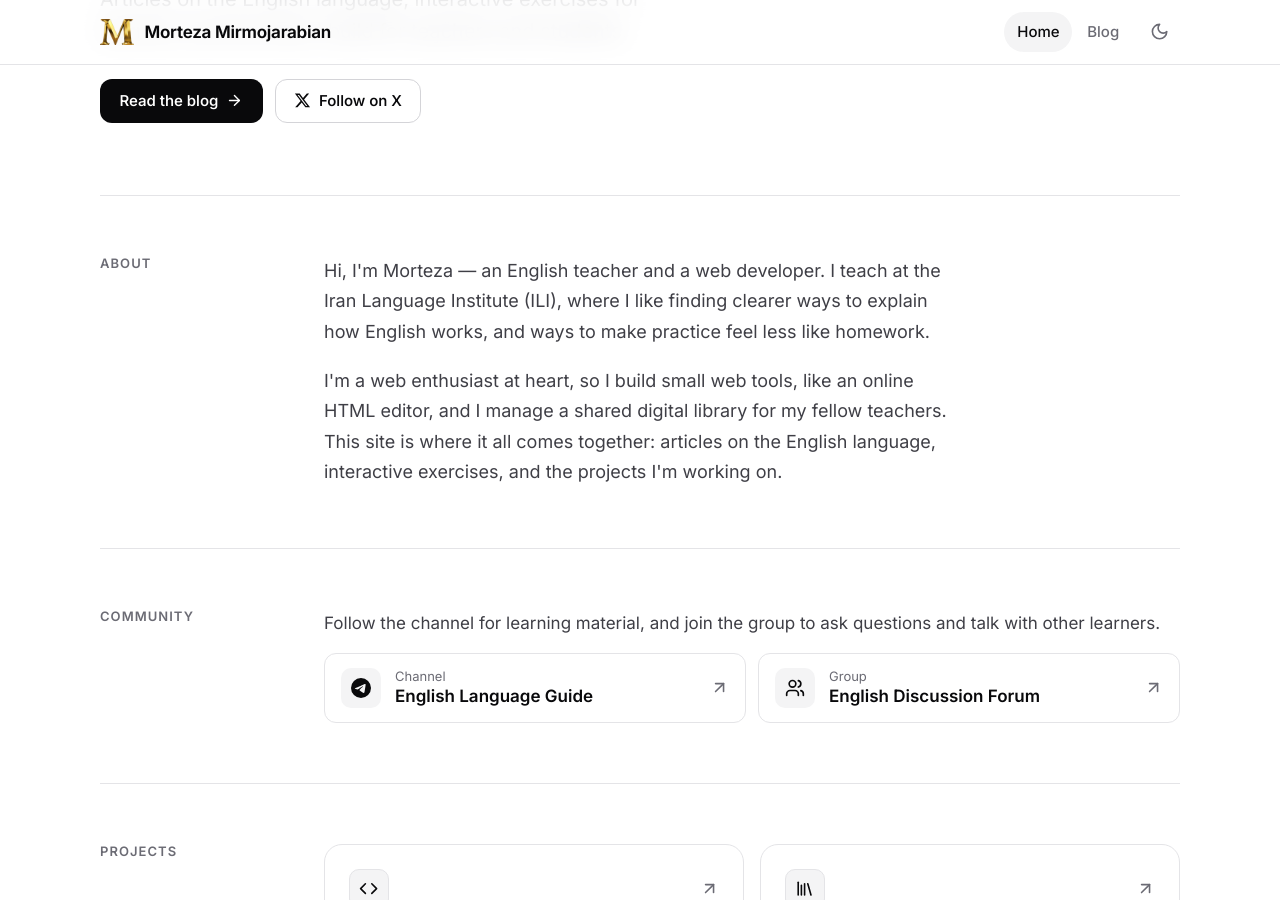
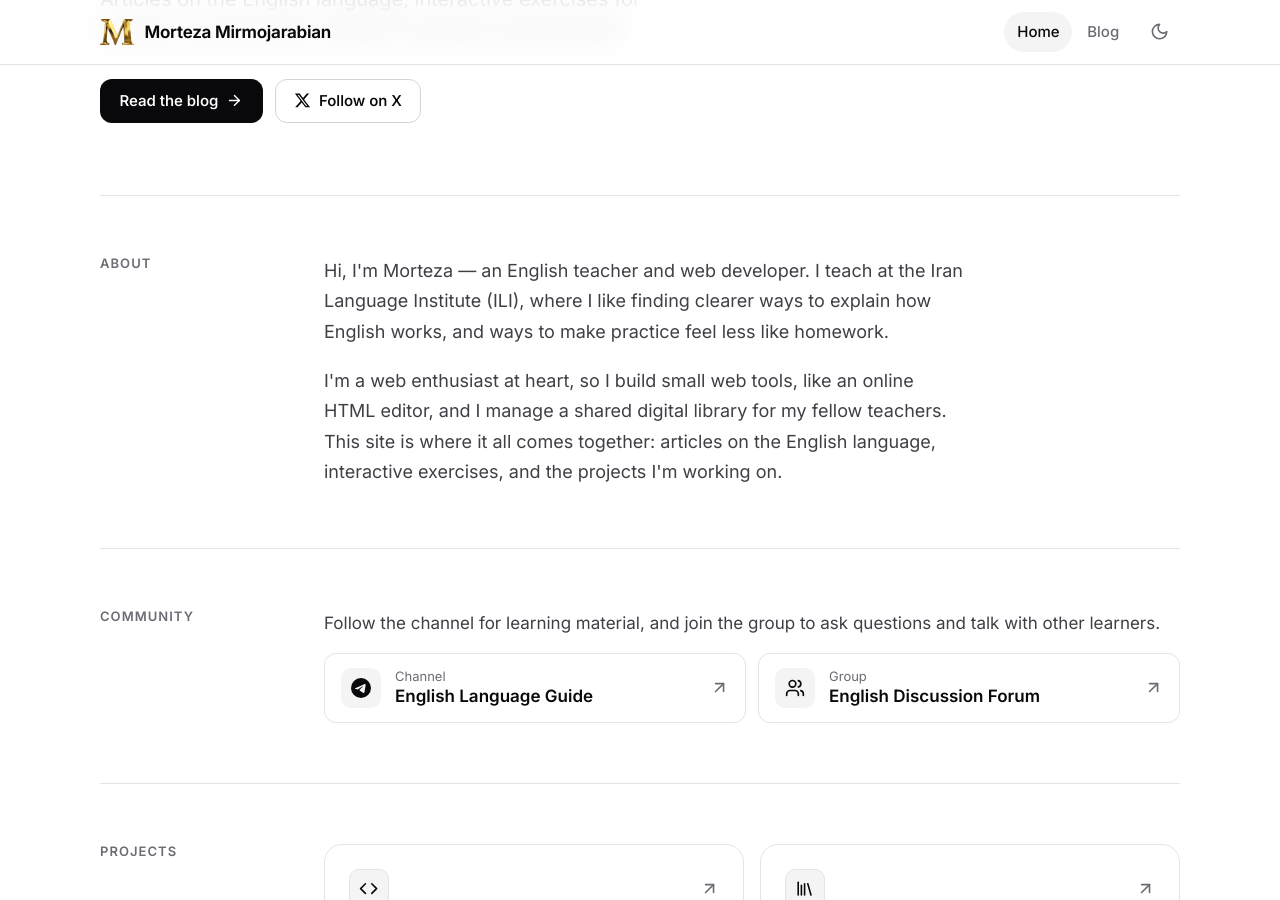
Before and after one commit to MortezaMirmojarabian/MortezaMirmojarabian.github.io, a Jekyll site: the page built from index.html, in a window 1280 px wide and 900 px high, scrolled down 369 px. Built offline with Jekyll 4.4.1, drawn with Linux system fonts in a browser that asks for light colours.

Commit message:
Add files via upload

```diff
--- a/index.html
+++ b/index.html
@@ -16,7 +16,7 @@ layout: default
 <section class="container row" id="about" aria-labelledby="about-title">
   <h2 class="row-label" id="about-title">About</h2>
   <div class="row-body about-text">
-    <p>Hi, I'm Morteza &mdash; an English teacher and a web developer. I teach at the Iran Language Institute (ILI), where I like finding clearer ways to explain how English works, and ways to make practice feel less like homework.</p>
+    <p>Hi, I'm Morteza &mdash; an English teacher and web developer. I teach at the Iran Language Institute (ILI), where I like finding clearer ways to explain how English works, and ways to make practice feel less like homework.</p>
     <p>I'm a web enthusiast at heart, so I build small web tools, like an online HTML editor, and I manage a shared digital library for my fellow teachers. This site is where it all comes together: articles on the English language, interactive exercises, and the projects I'm working on.</p>
   </div>
 </section>
```
